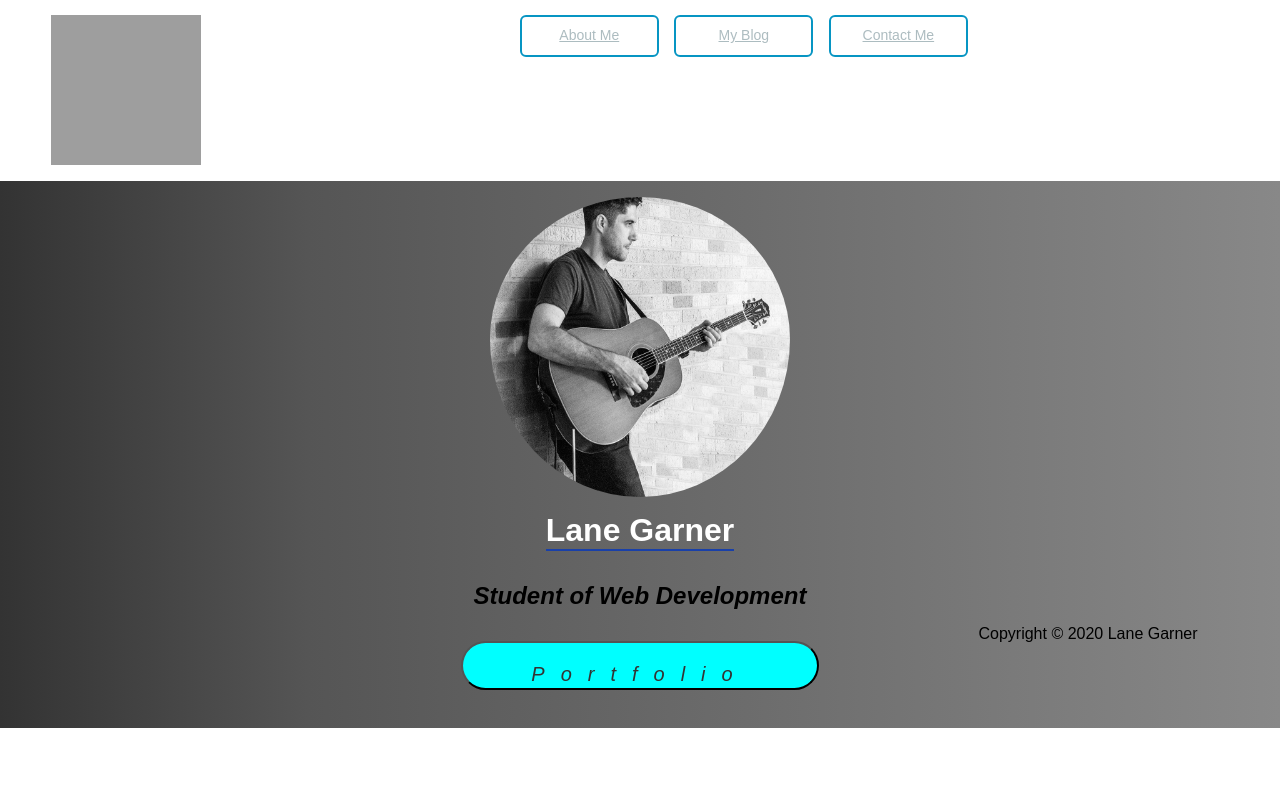
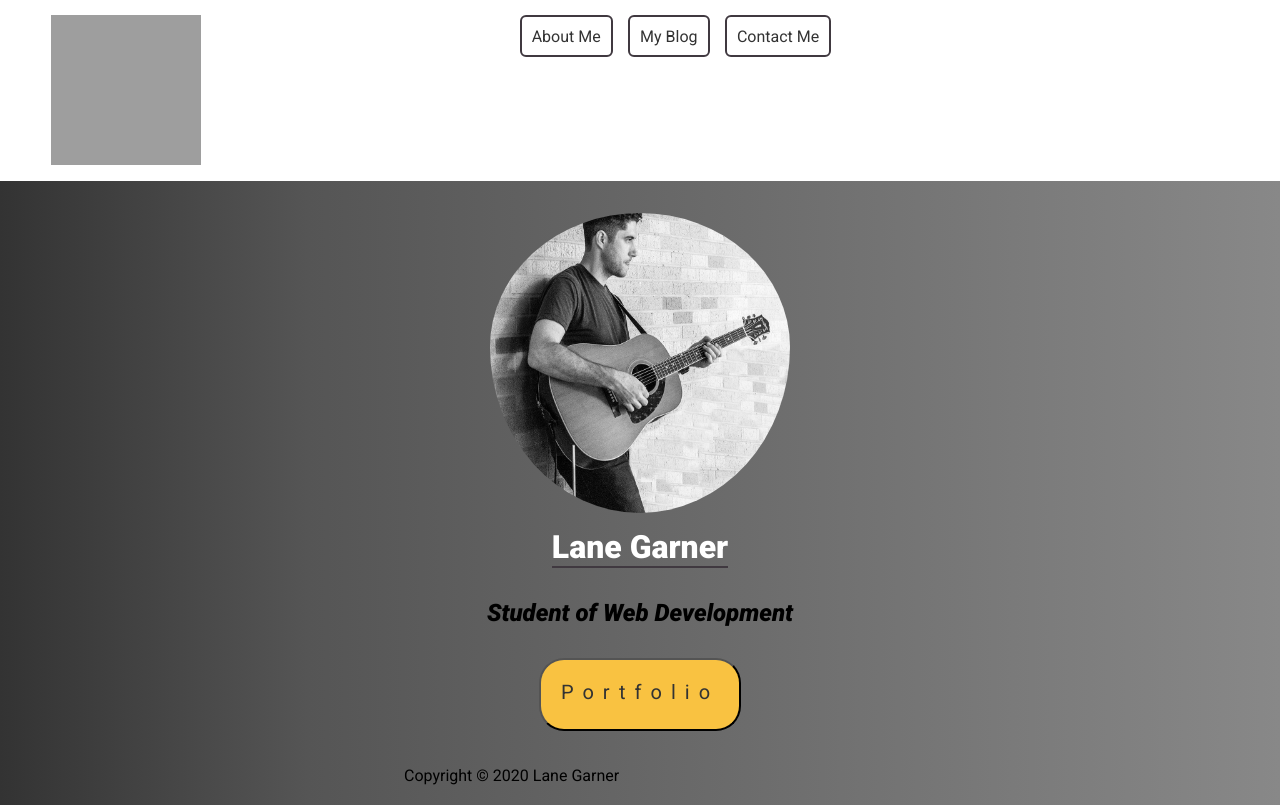
Before and after one commit to LaneGarner/myPortfolio, a plain HTML site: page index.html in a window 1280 px wide. Drawn offline with Linux system fonts and the light colour scheme; grey boxes are pictures that could not be loaded.

Commit message:
changed the styles

```diff
--- a/index.html
+++ b/index.html
@@ -5,6 +5,9 @@
   <meta charset="UTF-8">
   <meta name="viewport" content="width=device-width, initial-scale=1.0">
   <meta http-equiv="X-UA-Compatible" content="ie=edge">
+  <link
+    href="https://fonts.googleapis.com/css2?family=Roboto:ital,wght@0,100;0,400;0,900;1,100;1,400;1,900&display=swap"
+    rel="stylesheet">
   <link rel="stylesheet" href="./style.css">
   <title>My Portfolio</title>
 </head>
@@ -14,7 +17,7 @@
     alt="austin coding academy logo">
   <nav>
     <a href="#" class="has-border">About Me</a>
-    <a href="#" class="has-border">My Blog</a>
+    <a href="https://medium.com/@lanegarner" class="has-border" target="_blank">My Blog</a>
     <a href="#" class="has-border">Contact Me</a>
   </nav>
 </header>
--- a/style.css
+++ b/style.css
@@ -1,10 +1,10 @@
 * {
   margin: 0;
   padding: 0;
+  font-family: Roboto, sans-serif;
 }
 
 body {
-    font-family: Arial, Helvetica, sans-serif;
     /* background-repeat: no-repeat; */
     /* background-size: 1600px 1000px; */
     width: 100vw;
@@ -34,20 +34,25 @@ body {
   nav > a {
     margin: 2% 1% 3%;
     height: 10%;
-    width: 15%;
-    color: rgba(8, 54, 66, 0.333);
-    font-family: Arial, Helvetica, sans-serif;
-    font-size: 14px;
+    /* width: 15%; */
+    color: #333;
+    font-size: 16px;
     border-radius: 25px;
     background: transparent;
     padding: 20px;
     text-align: center;
     border: 2px solid white;
+    text-decoration: none;
+  }
+
+  nav > a:hover {
+    background: #333;
+    color: white;
   }
 
   .has-border {
     border-radius: 6px;
-    border: 2px solid #0795C3;
+    border: 2px solid #403940;
     background: none;
     padding: 10px;
   }
@@ -64,22 +69,22 @@ body {
     height: 300px;
     border-radius: 50%;
     margin: auto;
-    padding-top: 1em;
+    padding-top: 2em;
     grid-column: 2/3;
     animation-name: profile;
-  animation-duration: 4s;
+    animation-duration: 2s;
   }
 
   @keyframes profile {
-    0% {opacity: 0;}
-    100% {opacity: 1;}
+    0% {opacity: 0; width: 1000px; height: 1000px;}
+    100% {opacity: 1; width: 300px; height: 300px;}
   }
 
   h1 {
     color:white;
     grid-column: 2/3;
     margin: 3% auto;
-    border-bottom: 2px solid #1940A9;;
+    border-bottom: 2px solid #403940;;
   }
 
   h2 {
@@ -98,9 +103,8 @@ body {
   button {
     grid-column: 2/3;
     margin: 3% auto;
-    width: 70%;
-    height: 15%;
-    font-family: Arial, Helvetica, sans-serif;
+    width: auto%;
+    height: auto%;
     font-size: 20px;
     border-radius: 25px;
     background: transparent;
@@ -108,15 +112,18 @@ body {
     padding-bottom: 5%;
     text-align: center;
     color: white;
-    letter-spacing: 16px;
-    font-style: italic;
+    letter-spacing: 9px;
+    /* font-style: italic; */
   }
 
   #copyright {
+    display: flex;
+    grid-column: 2/3;
     text-align: center;
+    margin: 20px;
   }
 
   #portfolio {
-    background-color: aqua;
+    background-color: #F9C241;
     color: #333;
   }
```
